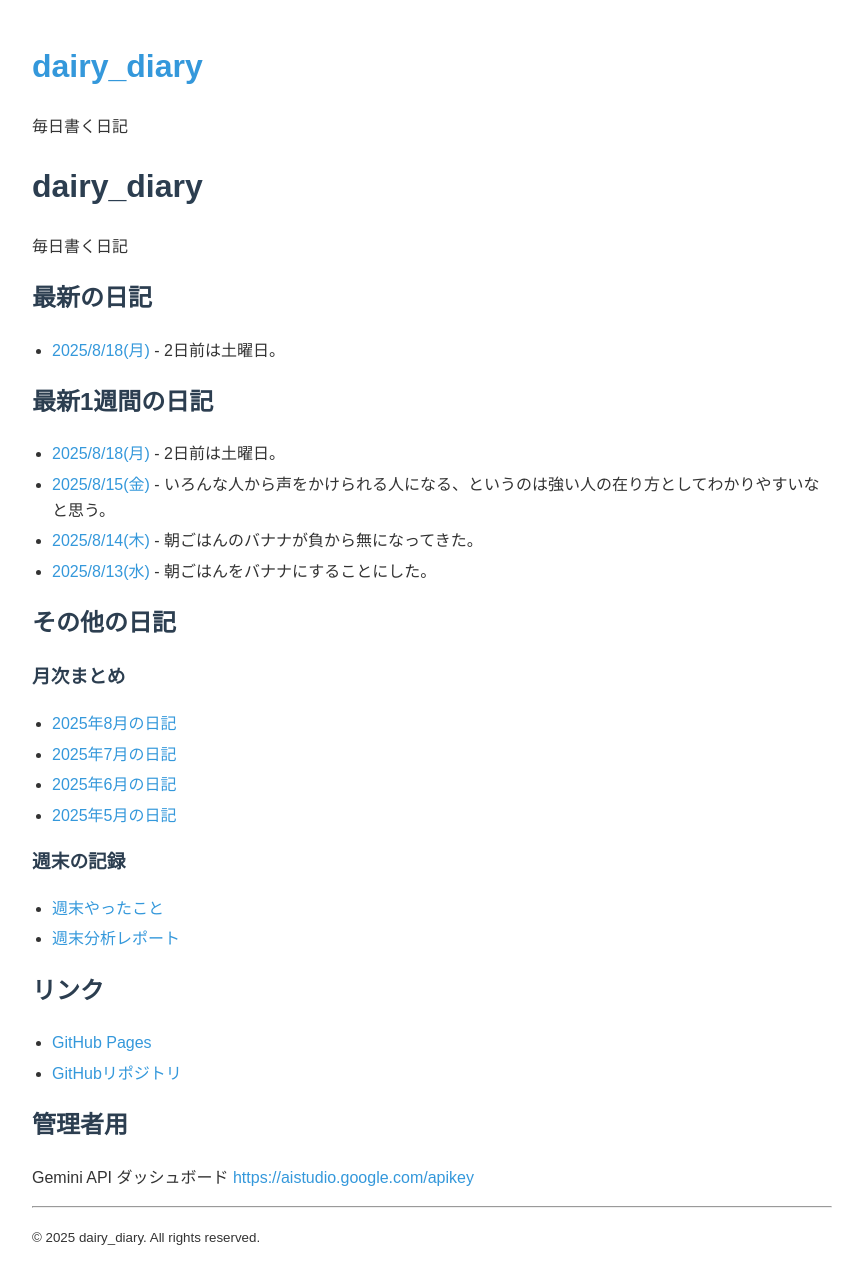
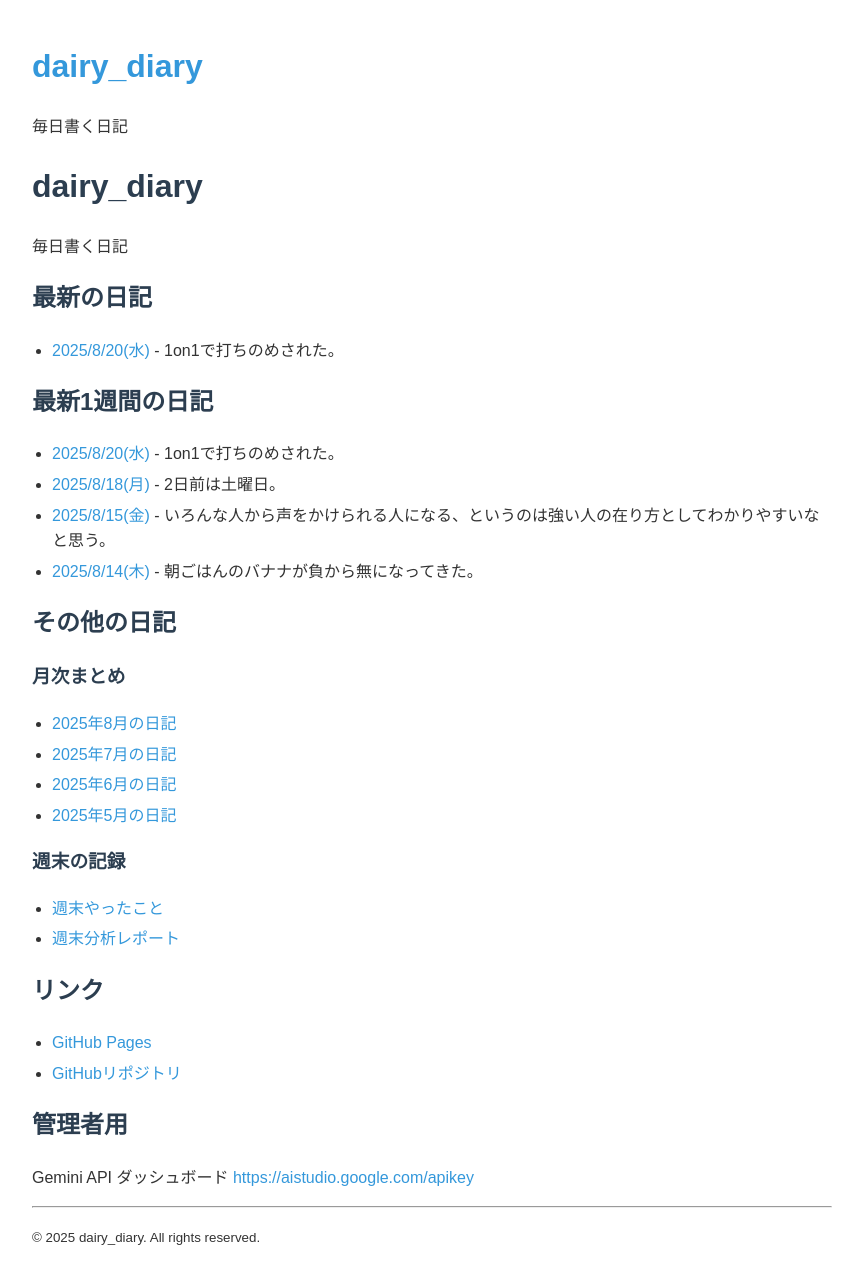
Before and after one commit to hika-pan/daily_diary, a Jekyll site: the page built from index.md, in a window 1280 px wide. Shown: the whole page, without its empty margins (208-1071 px from the left). Built offline with Jekyll 4.4.1, drawn with Linux system fonts in a browser that asks for light colours.

Commit message:
📝 Update README and index with latest diary entries
🤖 Generated with [Claude Code](https://claude.ai/code)

Co-Authored-By: Claude <noreply@anthropic.com>

```diff
--- a/index.md
+++ b/index.md
@@ -10,14 +10,14 @@ description: "毎日の出来事を記録した日記サイトです。最新の
 
 ## 最新の日記
 
-- [2025/8/18(月)](diary/2025/08/20250818.md) - 2日前は土曜日。
+- [2025/8/20(水)](diary/2025/08/20250820.md) - 1on1で打ちのめされた。
 
 ## 最新1週間の日記
 
+- [2025/8/20(水)](diary/2025/08/20250820.md) - 1on1で打ちのめされた。
 - [2025/8/18(月)](diary/2025/08/20250818.md) - 2日前は土曜日。
 - [2025/8/15(金)](diary/2025/08/20250815.md) - いろんな人から声をかけられる人になる、というのは強い人の在り方としてわかりやすいなと思う。
 - [2025/8/14(木)](diary/2025/08/20250814.md) - 朝ごはんのバナナが負から無になってきた。
-- [2025/8/13(水)](diary/2025/08/20250813.md) - 朝ごはんをバナナにすることにした。
 
 ## その他の日記
 
```
Also changed, not shown: README.md.
